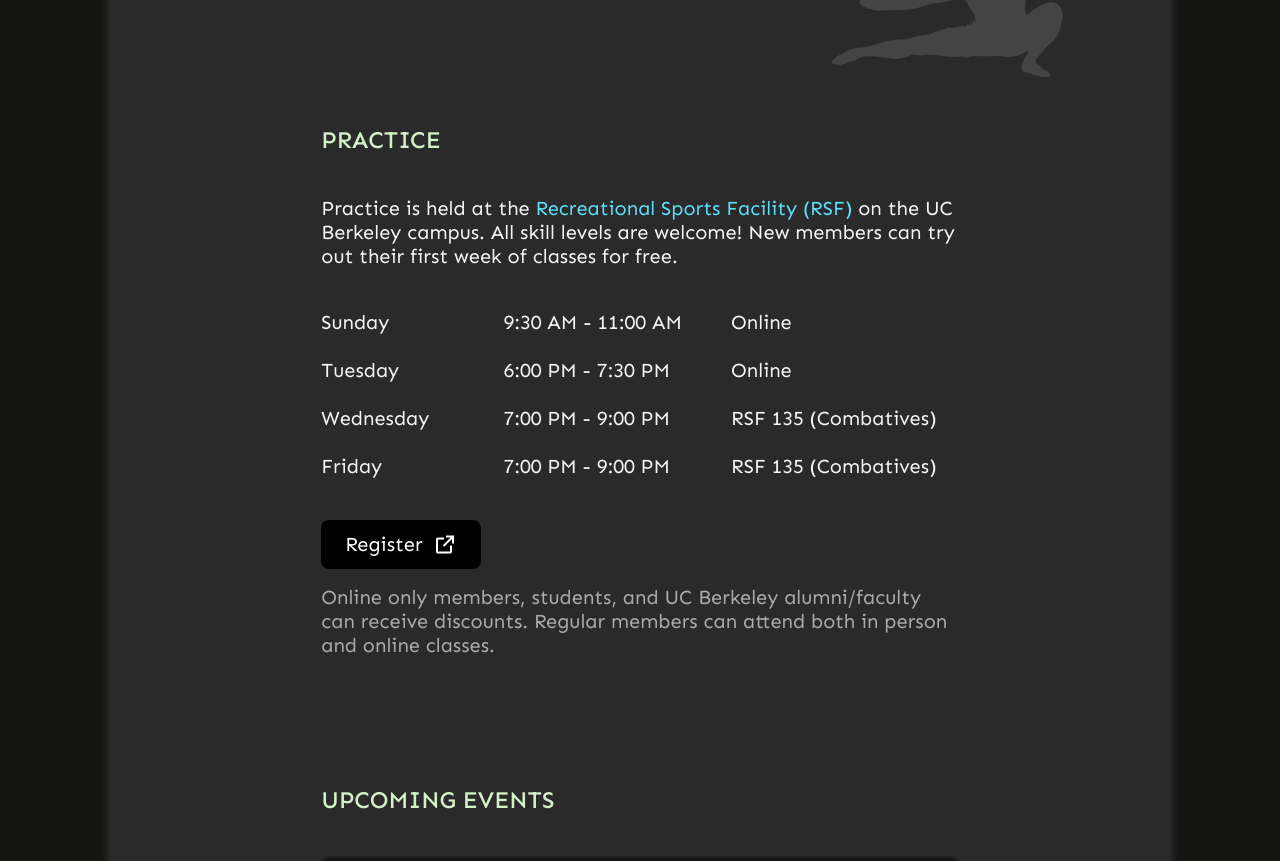
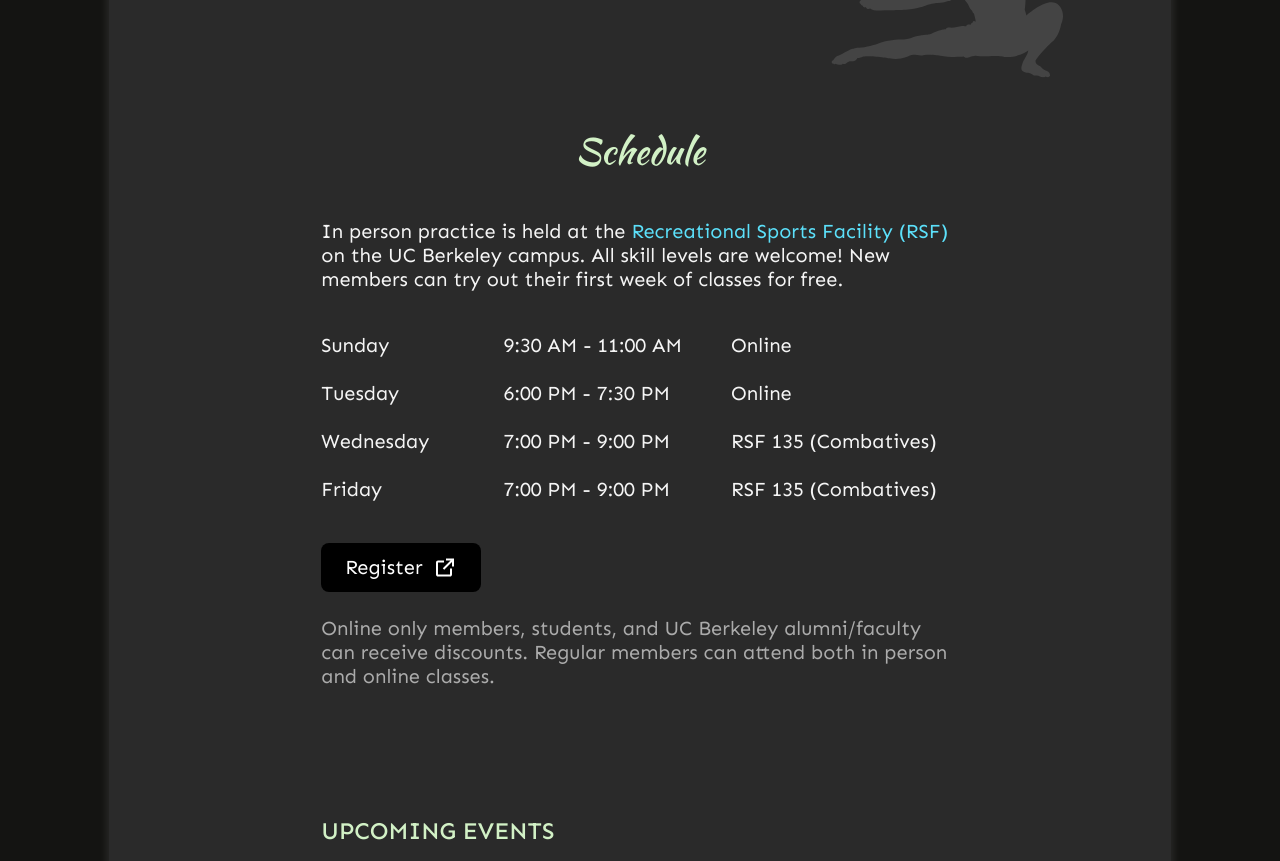
Before and after one commit to jinkang-0/berkeleytaiji, a Next.js app: page / in a window 1280 px wide. Shown: the part 1840-2701 px from the top of the page. Built offline with nearby package versions, Linux system fonts and the light colour scheme.

Commit message:
update schedule section

```diff
--- a/app/page.module.scss
+++ b/app/page.module.scss
@@ -29,35 +29,6 @@
     display: flex;
     flex-direction: column;
     gap: 42px;
-  }
-}
-
-.practice > footer {
-  display: flex;
-  flex-direction: column;
-  gap: 16px;
-
-  p {
-    color: colors.$gray;
-  }
-}
-
-.scheduleTable {
-  display: flex;
-  flex-direction: column;
-  gap: 24px;
-
-  .scheduleBlock {
-    display: grid;
-    grid-template-columns: 1fr 1.25fr 1.25fr;
-
-    .placeholder {
-      width: 80%;
-      height: 1.25rem;
-      border-radius: 8px;
-      background: gray;
-      animation: glow 2s infinite;
-    }
   }
 }
 
--- a/app/page.tsx
+++ b/app/page.tsx
@@ -1,16 +1,12 @@
 import styles from "./page.module.scss";
-import Link from "next/link";
-import { LINKS } from "@/data/links";
-import ExternalIcon from "@/icons/external";
-import { LinkButtonPrimary } from "@/components/ui/button";
 import EventList, { EventListPlaceholder } from "@/components/ui/event-list";
 import { Suspense } from "react";
-import Schedule, { SchedulePlaceholder } from "@/components/home/schedule";
 import Footer from "@/components/ui/footer";
 import Hero from "@/components/ui/hero";
 import Gallery from "@/components/ui/gallery";
 import { COMMUNITY_PHOTOS } from "@/data/images";
 import AboutSection from "@/components/home/about-section";
+import ScheduleSection from "@/components/home/schedule-section";
 
 export const revalidate = 3600;
 
@@ -24,31 +20,7 @@ export default function Home() {
       <div className={styles.content}>
         <article>
           <AboutSection />
-
-          <section className={styles.practice}>
-            <h5>Practice</h5>
-            <p>
-              Practice is held at the{" "}
-              <Link href={LINKS.location}>
-                Recreational Sports Facility (RSF)
-              </Link>{" "}
-              on the UC Berkeley campus. All skill levels are welcome! New
-              members can try out their first week of classes for free.
-            </p>
-            <Suspense fallback={<SchedulePlaceholder />}>
-              <Schedule />
-            </Suspense>
-            <footer>
-              <LinkButtonPrimary href={LINKS.registration} target="_blank">
-                Register <ExternalIcon />
-              </LinkButtonPrimary>
-              <p>
-                Online only members, students, and UC Berkeley alumni/faculty
-                can receive discounts. Regular members can attend both in person
-                and online classes.
-              </p>
-            </footer>
-          </section>
+          <ScheduleSection />
 
           <section className={styles.events}>
             <h5>Upcoming Events</h5>
--- /dev/null
+++ b/components/home/schedule-section.module.scss
@@ -0,0 +1,37 @@
+@use "./sections.module.scss";
+@use "lib/colors";
+
+.schedule {
+  display: flex;
+  flex-direction: column;
+  gap: 2.625rem;
+
+  footer {
+    display: flex;
+    flex-direction: column;
+    gap: 1.5rem;
+  }
+
+  .note {
+    color: colors.$gray;
+  }
+}
+
+.scheduleTable {
+  display: flex;
+  flex-direction: column;
+  gap: 24px;
+
+  .scheduleBlock {
+    display: grid;
+    grid-template-columns: 1fr 1.25fr 1.25fr;
+
+    .placeholder {
+      width: 80%;
+      height: 1.25rem;
+      border-radius: 8px;
+      background: gray;
+      animation: glow 2s infinite;
+    }
+  }
+}
--- /dev/null
+++ b/components/home/schedule-section.tsx
@@ -0,0 +1,46 @@
+import { LINKS } from "@/data/links";
+import styles from "./schedule-section.module.scss";
+import Link from "next/link";
+import { LinkButtonPrimary } from "../ui/button";
+import ExternalIcon from "@/icons/external";
+import PRACTICE_SCHEDULE from "@/data/schedule";
+
+export default function ScheduleSection() {
+  return (
+    <section className={styles.section}>
+      <h3>Schedule</h3>
+      <div className={styles.schedule}>
+        <p>
+          In person practice is held at the{" "}
+          <Link href={LINKS.location}>Recreational Sports Facility (RSF)</Link>{" "}
+          on the UC Berkeley campus. All skill levels are welcome! New members
+          can try out their first week of classes for free.
+        </p>
+        <div className={styles.scheduleTable}>
+          {PRACTICE_SCHEDULE.map((sched) => (
+            <div
+              key={sched.Day + sched.From + sched.To}
+              className={styles.scheduleBlock}
+            >
+              <p>{sched.Day}</p>
+              <span>
+                {sched.From} - {sched.To}
+              </span>
+              <div>{sched.Location}</div>
+            </div>
+          ))}
+        </div>
+        <footer>
+          <LinkButtonPrimary href={LINKS.registration} target="_blank">
+            Register <ExternalIcon />
+          </LinkButtonPrimary>
+          <p className={styles.note}>
+            Online only members, students, and UC Berkeley alumni/faculty can
+            receive discounts. Regular members can attend both in person and
+            online classes.
+          </p>
+        </footer>
+      </div>
+    </section>
+  );
+}
--- a/components/home/schedule.tsx
+++ /dev/null
@@ -1,44 +0,0 @@
-import { getSchedule } from "@/api/spreadsheet";
-import styles from "@/app/page.module.scss";
-import PRACTICE_SCHEDULE from "@/data/schedule";
-
-export const SchedulePlaceholder = () => {
-  return (
-    <div className={styles.scheduleTable}>
-      {PRACTICE_SCHEDULE.map((sched) => (
-        <div
-          key={sched.Day + sched.From + sched.To}
-          className={styles.scheduleBlock}
-        >
-          <p>{sched.Day}</p>
-          <span>
-            {sched.From} - {sched.To}
-          </span>
-          <div>{sched.Location}</div>
-        </div>
-      ))}
-    </div>
-  );
-};
-
-export default async function Schedule() {
-  // const schedule = await getSchedule();
-  const schedule = PRACTICE_SCHEDULE;
-
-  return (
-    <div className={styles.scheduleTable}>
-      {schedule.map((sched) => (
-        <div
-          key={sched.Day + sched.From + sched.To}
-          className={styles.scheduleBlock}
-        >
-          <p>{sched.Day}</p>
-          <span>
-            {sched.From} - {sched.To}
-          </span>
-          <div>{sched.Location}</div>
-        </div>
-      ))}
-    </div>
-  );
-}
```
